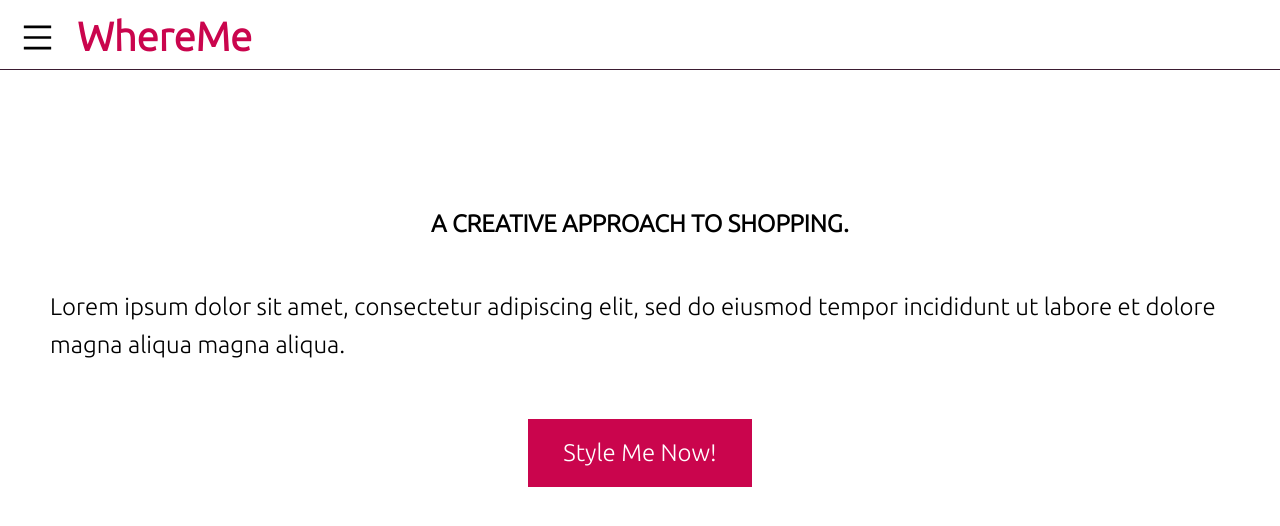
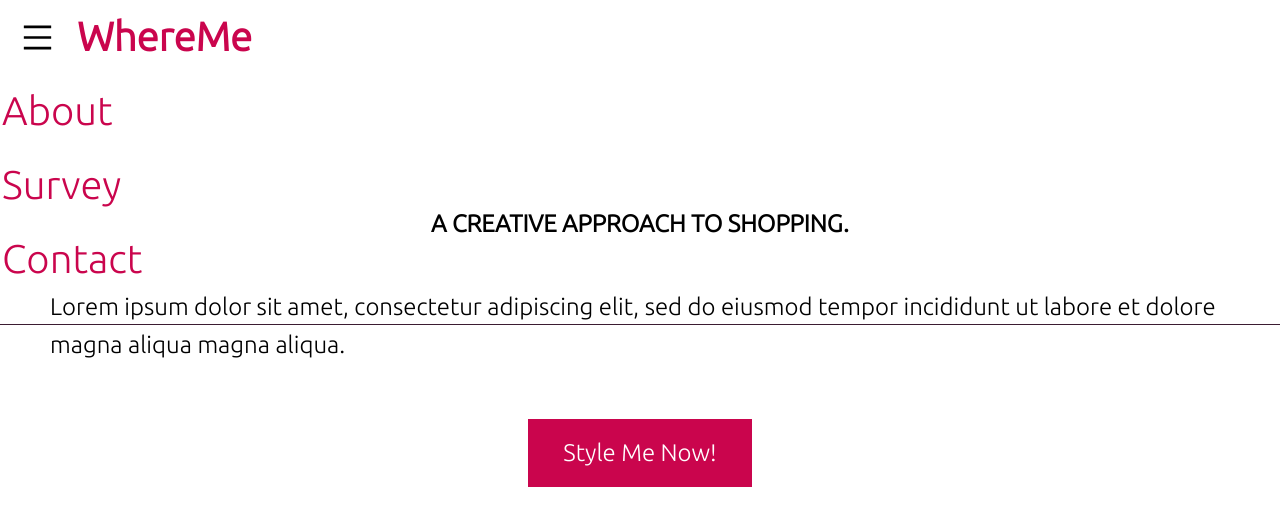
Before and after one commit to mnygit/whereme_project, a React (Create React App) app: page / in a window 1280 px wide. Shown: the top 526 px of the page. Built offline with nearby package versions, Linux system fonts and the light colour scheme; a web font is replaced by a local one.

Commit message:
update font size

```diff
--- a/src/MobileMenu.js
+++ b/src/MobileMenu.js
@@ -23,9 +23,9 @@ const MobileMenu = () => {
     </h4>
     </a>
     <div className="nav-links">
-        <a href="#about">About</a>
-        <a href="#survey">Survey</a>
-        <a href="#contact">Contact</a>
+        <a className="menu-item" href="#about">About</a>
+        <a className="menu-item" href="#survey">Survey</a>
+        <a className="menu-item" href="#contact">Contact</a>
         </div>
         <a href="#" className="burger-icon"></a>
     </div>
--- a/src/index.css
+++ b/src/index.css
@@ -28,25 +28,25 @@
 /* Navigation  */
 
 /* Mobile view  */
-
 .mobile-container {
     min-width: 320px;
     margin: auto;
     /* background-color: #FFCF9C; */
     height: 200px;
-    color: #fff;
+    /* color: #fff; */
+    color: #000;
     border-radius: 10px;
 }
 .top-nav {
     position: relative;
     overflow: hidden;
     border-bottom: 1px solid #3B1C32;
-    height: 70px;
+    /* height: 70px; */
 
 }
 .top-nav .nav-links {
-    display: none;
-    /* display: block; */
+    /* display: none; */
+    display: block;
 }
 
 .top-nav a {
@@ -55,7 +55,6 @@
     /* padding: 14px 16px; */
     padding: 14px 2px;
     text-decoration: none;
-    /* font-size: 18px; */
     font-size: 40px;
     display: block;
 }
@@ -75,15 +74,20 @@
 
 .active {
     /* background-color: #FFCF9C; */
-    color: #fff;
+    /* color: #fff; */
+    color: #000;
     /* font-size: 18px; */
 
 }
 
 .nav-links {
-    color: #fff;
+    /* color: #fff; */
+    color: #000;
+    display: none;
 
 }
+
+
 
 .menu-icon {
     /* width: 45px;
```
